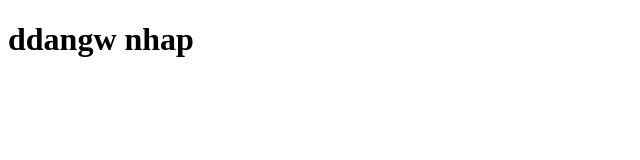
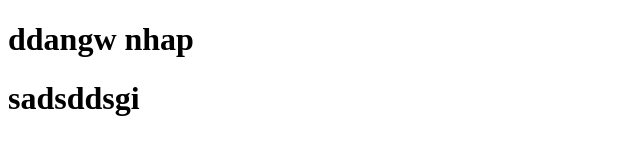
Before and after one commit to datd1412/test-git, a plain HTML site: page login.html in a window 1280 px wide. Shown: the whole page, without its empty margins (0-640 px from the left). Drawn offline with Linux system fonts and the light colour scheme.

Commit message:
Update login

```diff
--- a/login.html
+++ b/login.html
@@ -7,5 +7,6 @@
 </head>
 <body>
     <h1>ddangw nhap</h1>
+    <h1>sadsddsgi</h1>
 </body>
 </html>
```
